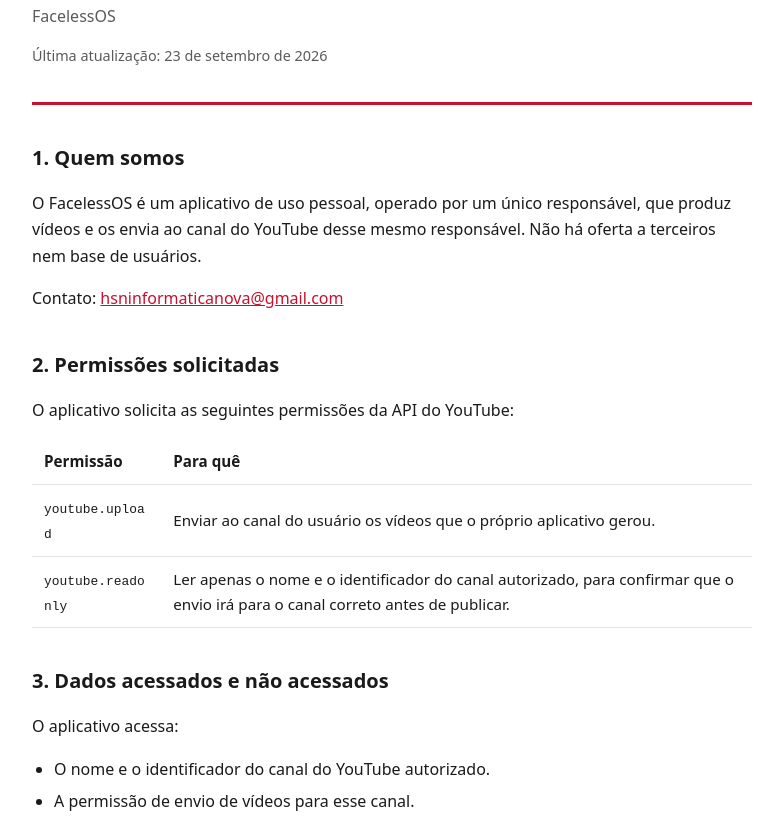
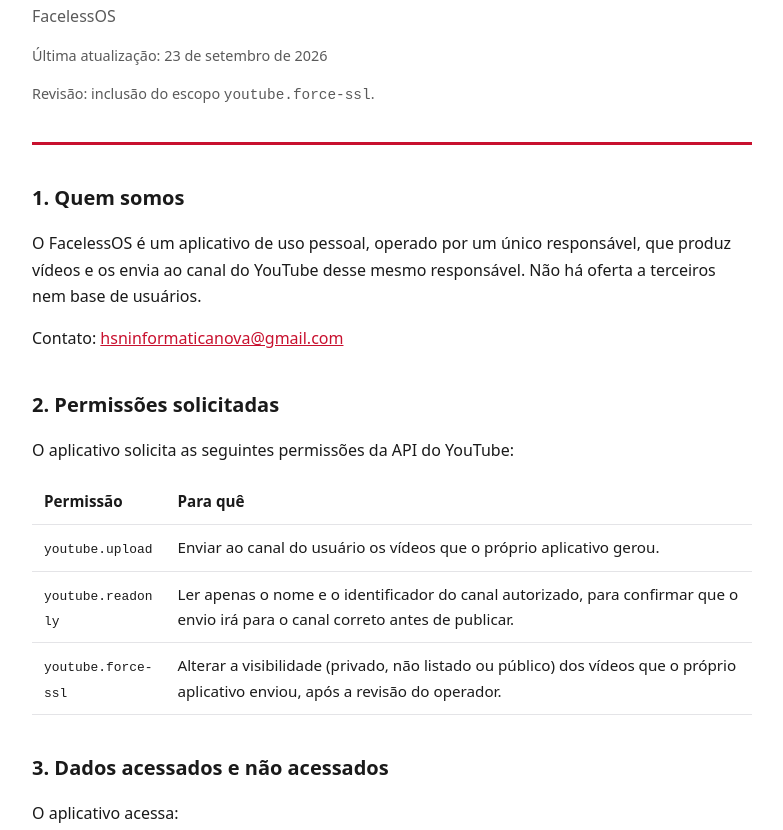
Before and after one commit to hsninformaticanova/faceless, a plain HTML site: page privacidade.html in a window 1280 px wide. Shown: the part 97-927 px from the top of the page, without its empty margins (248-1031 px from the left). Drawn offline with Linux system fonts and the light colour scheme.

Commit message:
site do app OAuth

```diff
--- a/privacidade.html
+++ b/privacidade.html
@@ -13,6 +13,7 @@
     <h1>Política de Privacidade</h1>
     <p class="sub">FacelessOS</p>
     <p class="data">Última atualização: 23 de setembro de 2026</p>
+    <p class="data">Revisão: inclusão do escopo <code>youtube.force-ssl</code>.</p>
   </header>
 
   <h2>1. Quem somos</h2>
@@ -42,6 +43,13 @@
         <td>
           Ler apenas o nome e o identificador do canal autorizado, para
           confirmar que o envio irá para o canal correto antes de publicar.
+        </td>
+      </tr>
+      <tr>
+        <td><code>youtube.force-ssl</code></td>
+        <td>
+          Alterar a visibilidade (privado, não listado ou público) dos vídeos
+          que o próprio aplicativo enviou, após a revisão do operador.
         </td>
       </tr>
     </tbody>
```
Also changed, not shown: 1 other file.
